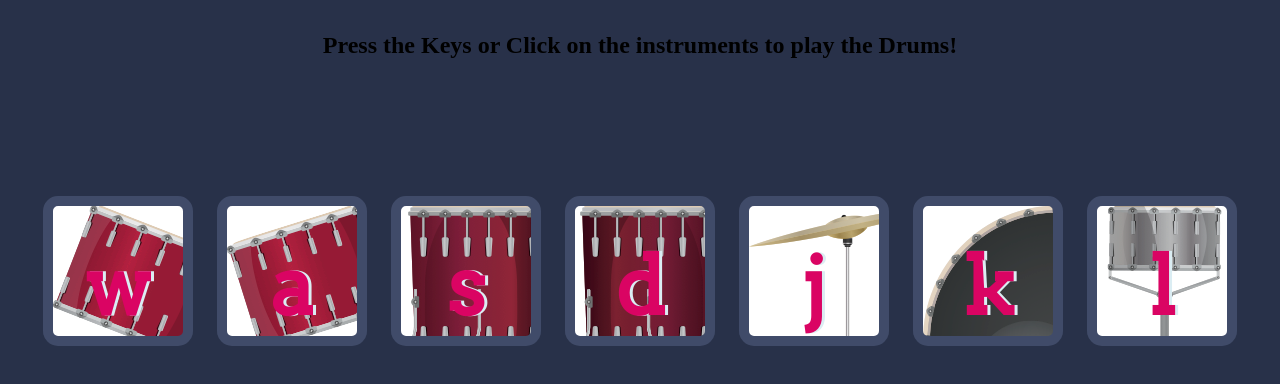
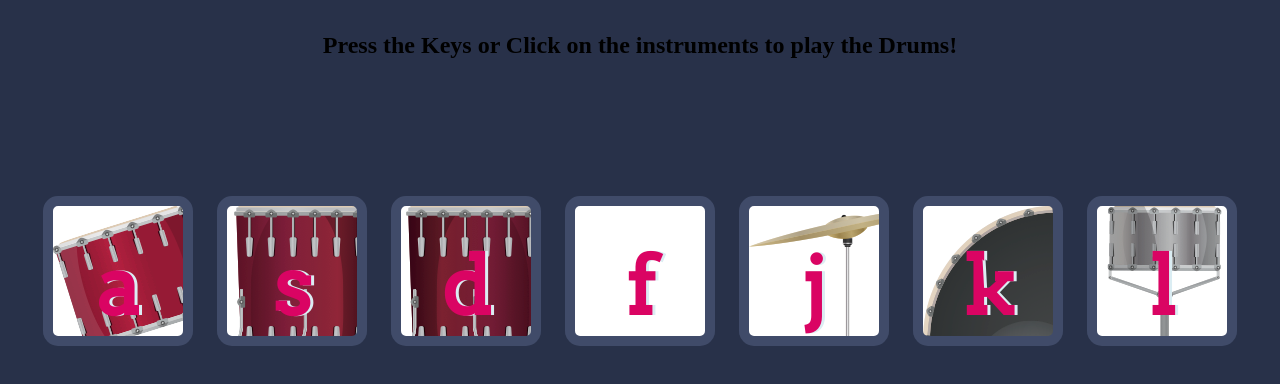
Before and after one commit to charleyalpha/drumkit, a plain HTML site: page index.html in a window 1280 px wide. Shown: the part 174-558 px from the top of the page. Drawn offline with Linux system fonts and the light colour scheme.

Commit message:
Update index.html

```diff
--- a/index.html
+++ b/index.html
@@ -20,10 +20,10 @@
   <h2 id="title"> Press the Keys or Click on the instruments to play the Drums!</h2>
 
   <div class="set">
-    <button class="w drum">w</button>
     <button class="a drum">a</button>
     <button class="s drum">s</button>
     <button class="d drum">d</button>
+    <button class="f drum">f</button>
     <button class="j drum">j</button>
     <button class="k drum">k</button>
     <button class="l drum">l</button>
```
